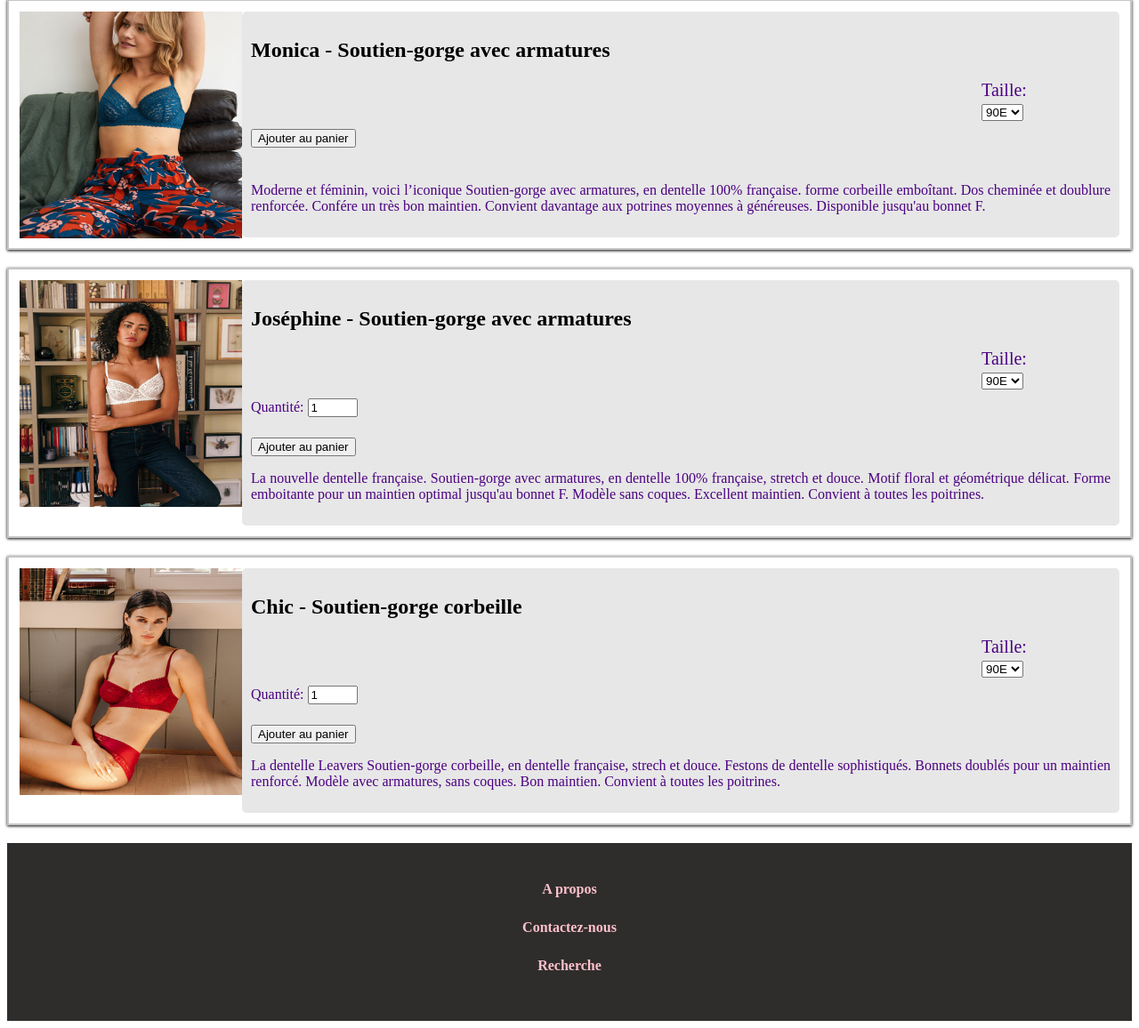
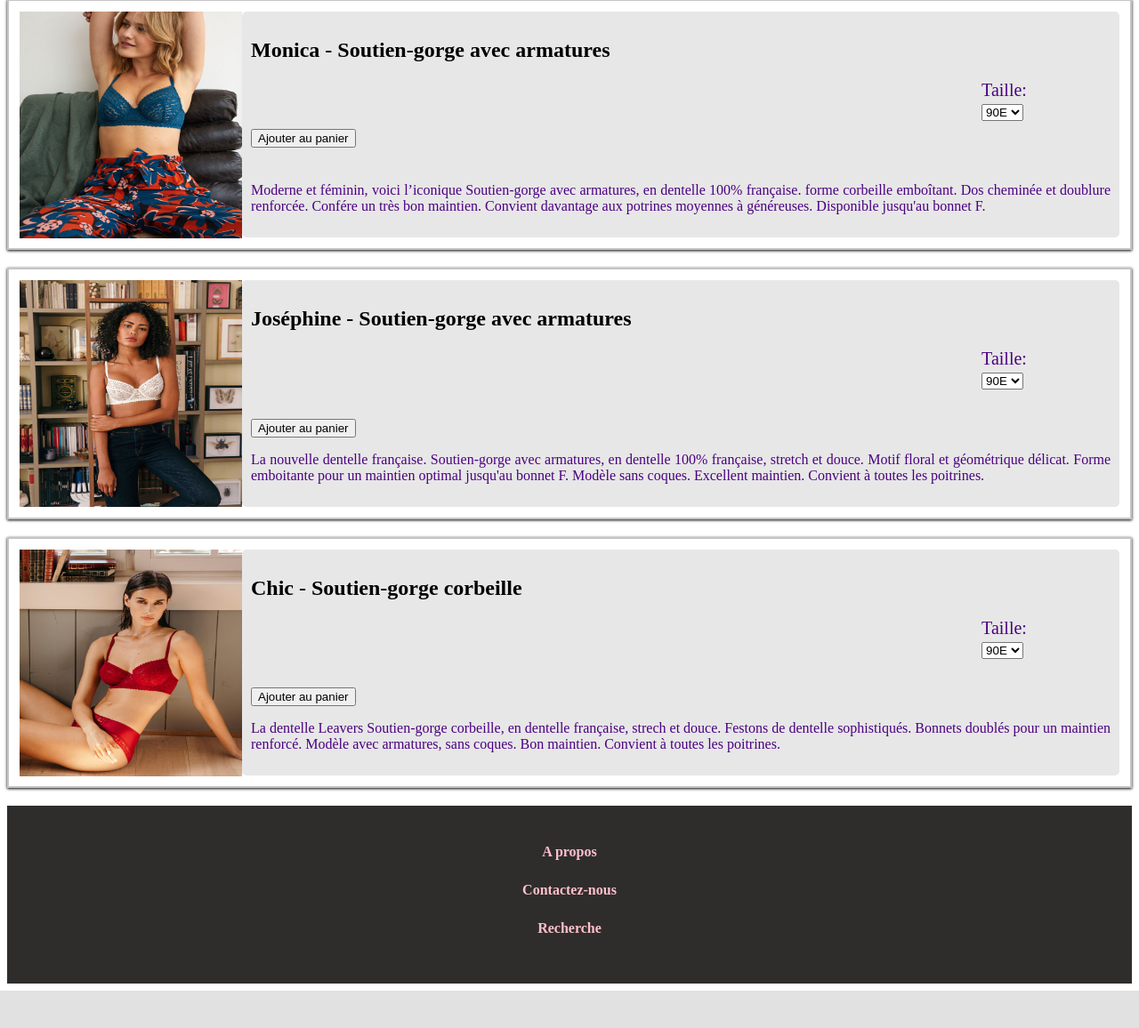
Before and after one commit to TheophileLct/Projet_TechnoWeb, a PHP site: page /product.php in a window 1280 px wide. Shown: the part 239-1395 px from the top of the page at 89% size. After the commit the page ends 1353 px from the top, so only its background shows below. Run offline with PHP 8.4, Linux system fonts and the light colour scheme.

Commit message:
product maj

```diff
--- a/product.php
+++ b/product.php
@@ -49,7 +49,6 @@
                     </SELECT>
                 </FORM>
             </div>
-        <div class="quantity">Quantité: <input class="number" type="number" value="1" min="0" max="99"> </div>
             <div class="price"> 59 € </div>
             <div class="quantity"><input type="submit" id="submit" value="Ajouter au panier"> </div>
             <p>La nouvelle dentelle française. Soutien-gorge avec armatures, en dentelle 100% française, stretch et douce. Motif floral et géométrique délicat. Forme emboitante pour un maintien optimal jusqu'au bonnet F. Modèle sans coques. Excellent maintien. Convient à toutes les poitrines.<p>
@@ -71,7 +70,6 @@
                     </SELECT>
                 </FORM>
             </div>
-        <div class="quantity">Quantité: <input class="number" type="number" value="1" min="0" max="99"> </div>
             <div class="price"> 69 € </div>
             <div class="quantity"><input type="submit" id="submit" value="Ajouter au panier"> </div>
             <p> La dentelle Leavers Soutien-gorge corbeille, en dentelle française, strech et douce. Festons de dentelle sophistiqués. Bonnets doublés pour un maintien renforcé. Modèle avec armatures, sans coques. Bon maintien. Convient à toutes les poitrines.</p>
```
